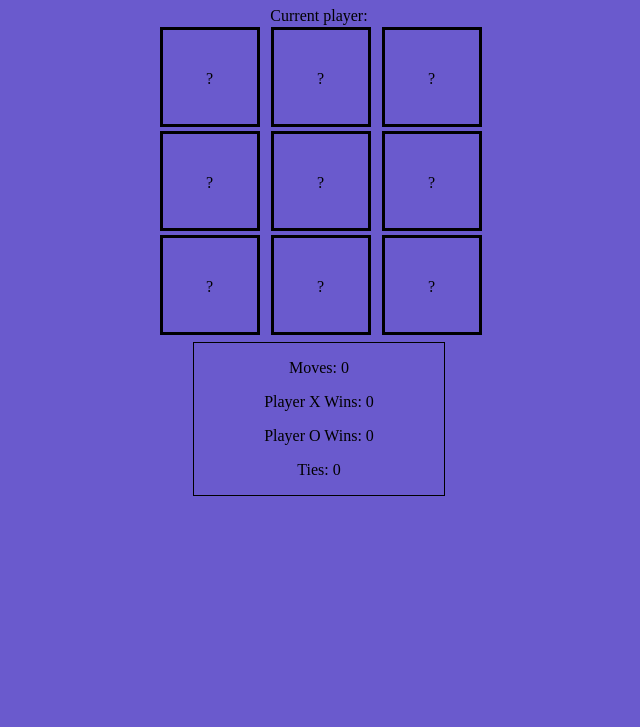
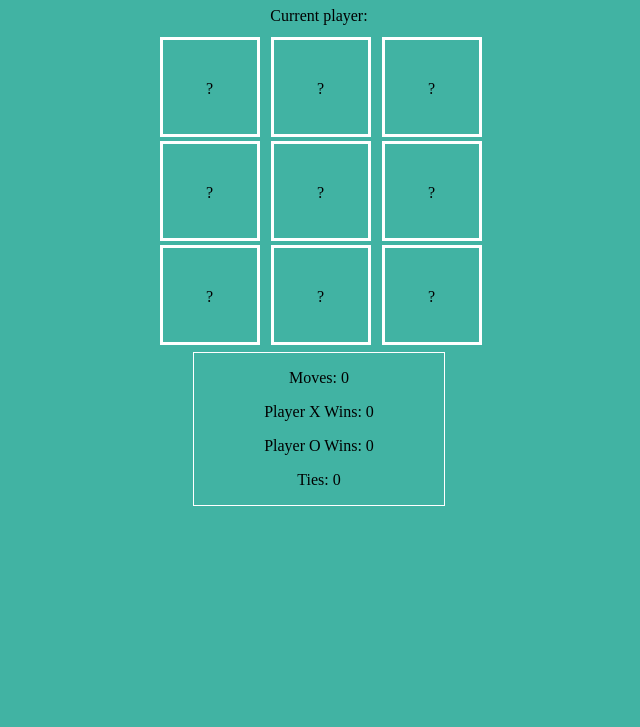
Before and after one commit to Djn94-Work/TicTacToe, a plain HTML site: page index.html in a window 1280 px wide. Shown: the part 73-800 px from the top of the page, without its empty margins (321-961 px from the left). Drawn offline with nearby package versions, Linux system fonts and the light colour scheme.

Commit message:
Update style.css

```diff
--- a/style.css
+++ b/style.css
@@ -4,13 +4,13 @@
 }
 
 body {
-  background: slateblue;
+  background: #41b3a3;
 }
 
 .squares {
   height: 100px;
   width: 100px;
-  border: 3px solid black;
+  border: 3px solid white;
   display: inline-block;
   margin: 2px;
   margin-left: 5px;
@@ -59,10 +59,10 @@ body {
   cursor: pointer;
 }
 #currentTurn {
-  margin-bottom: 1  0px;
+  margin-bottom: 10px;
 }
 .gameinfo {
-  border: solid 1px black;
+  border: solid 1px white;
   width: 20%;
   margin-top: 5px;
   margin-left: 40%;
```
